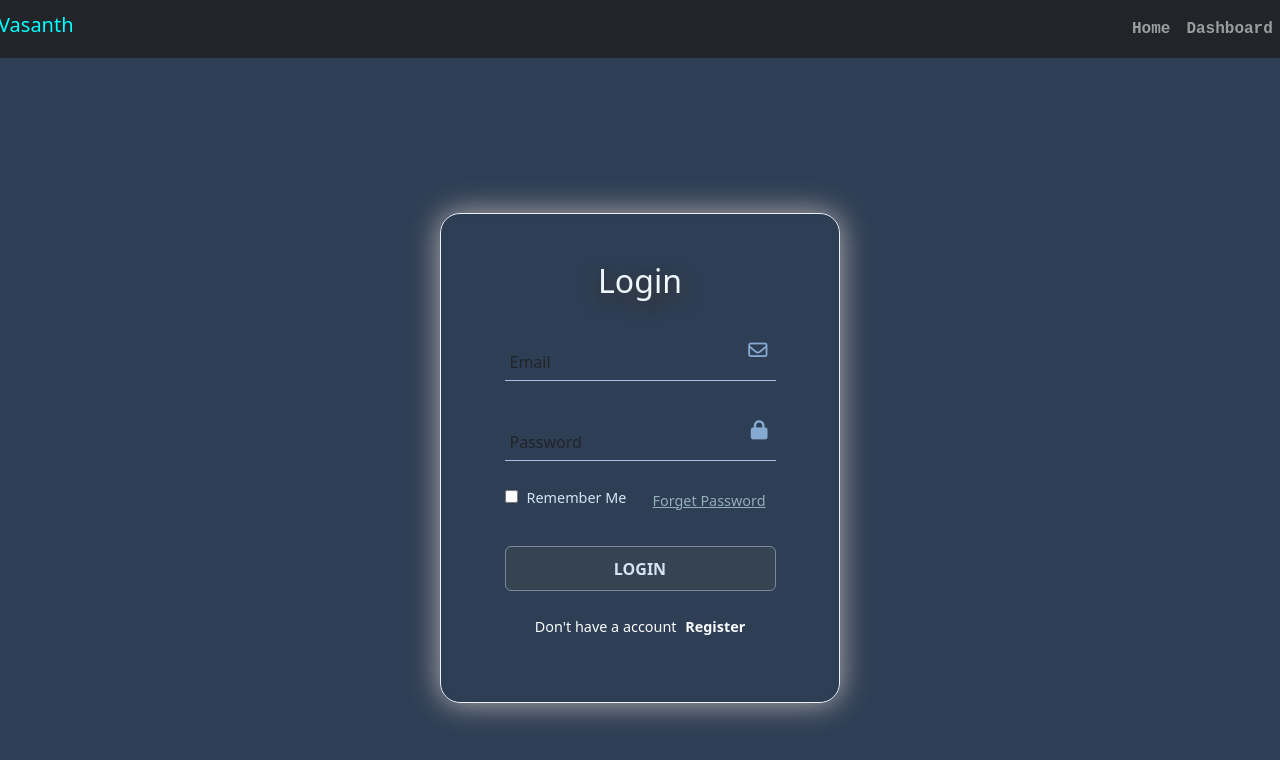
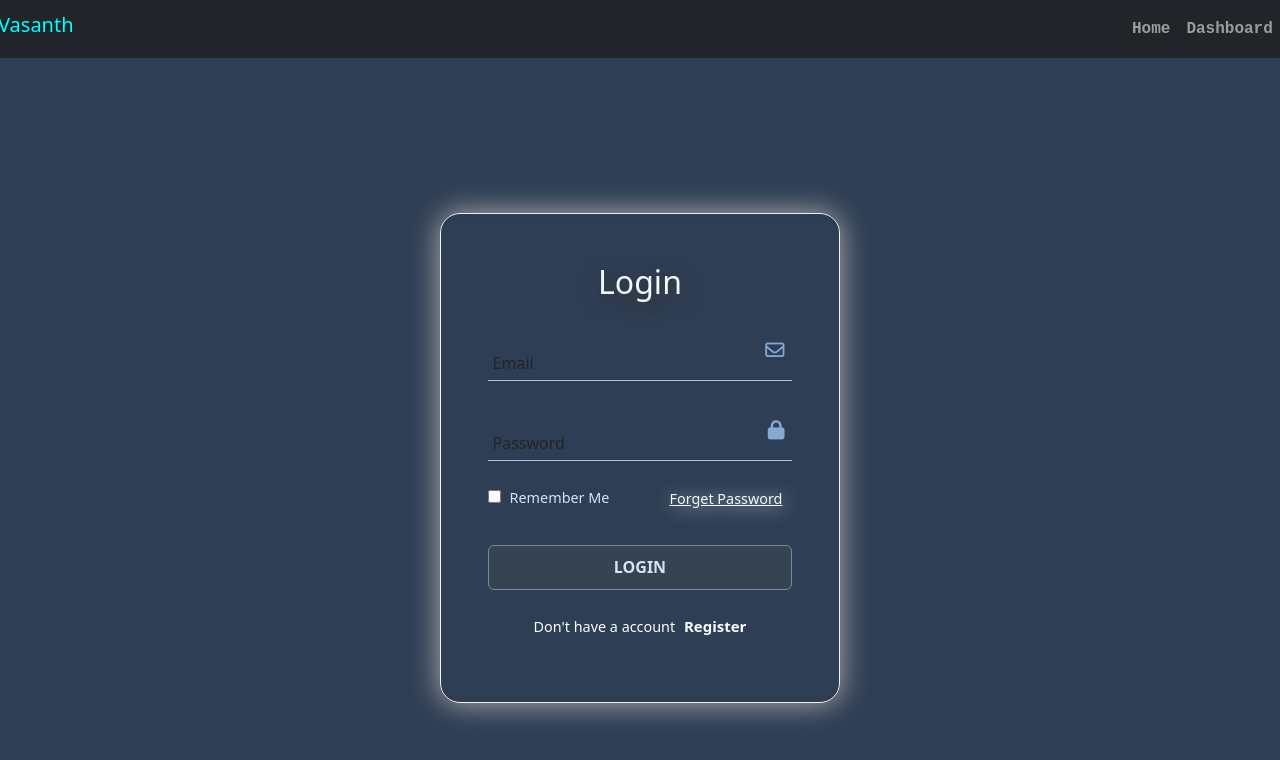
Before and after one commit to gokulvasanthJ/-Frontend-project-manager-, a React (Create React App) app: page /login in a window 1280 px wide. In both pictures the pointer is over the link "Forget Password". Shown: the top 760 px of the page. Built offline with nearby package versions, Linux system fonts and the light colour scheme.

Commit message:
login commit

```diff
--- a/src/index.css
+++ b/src/index.css
@@ -239,11 +239,14 @@ align-items: center;
 .remember-forgot a {
     color: rgb(214, 227, 242);
     text-decoration: none;
-    margin-top: 9px;
+    margin-top: 7px;
+    margin-left: 60px;
 }
 .remember-forgot a:hover{
     text-decoration: underline;
-    color: rgb(147, 175, 185);
+    color: rgb(240, 248, 250);
+    text-shadow: 2px 2px 20px rgb(253, 252, 252);
+
 }
 
 .login-button{
@@ -263,6 +266,7 @@ button:hover{
     color:black;
     background-color: rgb(90, 133, 169);
     box-shadow: 0px 0px 80px rgb(239, 240, 241) ;
+    border: 1px solid rgb(241, 233, 233);
 }
 
 .login-register{
@@ -281,8 +285,13 @@ button:hover{
 
 .login-register p a:hover {
 text-decoration:underline;
-color: rgb(147, 175, 185);
+color: rgb(244, 248, 250);
+text-shadow: 2px 2px 20px rgb(253, 252, 252);
 
+}
+.login-register a{
+  font-weight: 400;
+  font-size: 15px;
 }
 
 
```
